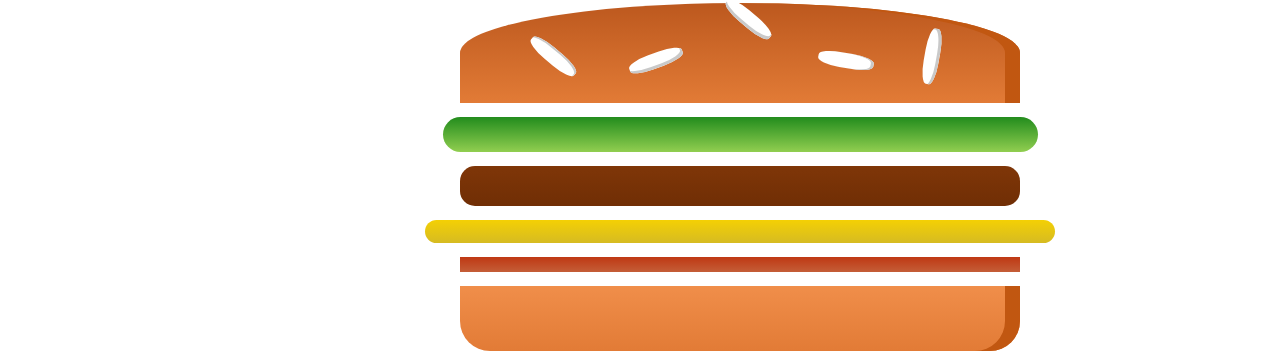
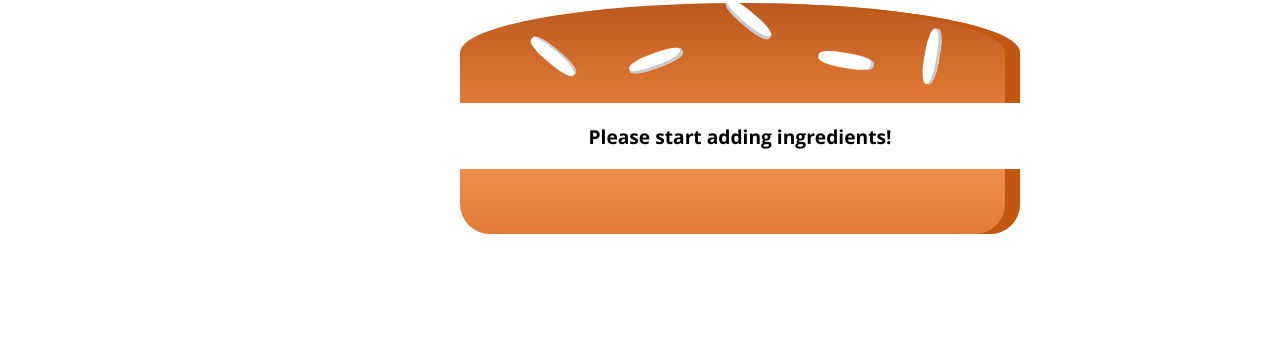
Before and after one commit to luigilangella/burger_builder, a React (Create React App) app: page /checkout in a window 1280 px wide. Shown: the part 147-500 px from the top of the page. Built offline with nearby package versions, Linux system fonts and the light colour scheme.

Commit message:
Add routing to contactData page

```diff
--- a/src/App.js
+++ b/src/App.js
@@ -5,7 +5,6 @@
 import Checkout from "./containers/Checkout/Checkout";
 
 class App extends Component {
-  state = {};
   render() {
     return (
       <div>
--- a/src/components/Order/CheckoutSummary.js
+++ b/src/components/Order/CheckoutSummary.js
@@ -9,10 +9,10 @@
       <div style={{ width: "100%", margin: "auto" }}>
         <Burger ingredients={props.ingredients} />
       </div>
-      <Button btnType="Danger" clicked>
+      <Button btnType="Danger" clicked={props.checkoutCanceled}>
         CANCEL
       </Button>
-      <Button btnType="Success" clicked>
+      <Button btnType="Success" clicked={props.checkoutContinued}>
         CONTINUE
       </Button>
     </div>
--- a/src/containers/BurgerBuilder/BurgerBuider.js
+++ b/src/containers/BurgerBuilder/BurgerBuider.js
@@ -106,7 +106,19 @@
     //     .catch((error) => {
     //       this.setState({ loading: false, purchasing: false });
     //     });
-    this.props.history.push("/checkout");
+    const queryParams = [];
+    for (let i in this.state.ingredients) {
+      queryParams.push(
+        encodeURIComponent(i) +
+          "=" +
+          encodeURIComponent(this.state.ingredients[i])
+      );
+    }
+    const queryString = queryParams.join("&");
+    this.props.history.push({
+      pathname: "/checkout",
+      search: "?" + queryString,
+    });
   };
   render() {
     const disabledInfo = {
--- a/src/containers/Checkout/Checkout.js
+++ b/src/containers/Checkout/Checkout.js
@@ -1,5 +1,7 @@
 import React, { Component } from "react";
+import { Route } from "react-router-dom";
 import CheckoutSummary from "../../components/Order/CheckoutSummary";
+import ContactData from "./ContactData/ContactData";
 
 class Checkout extends Component {
   state = {
@@ -10,10 +12,38 @@
       bacon: 1,
     },
   };
+
+  componentDidMount() {
+    const query = new URLSearchParams(this.props.location.search);
+    const ingredients = {};
+    for (let param of query.entries()) {
+      //{['salad', '1']
+      ingredients[param[0]] = +param[1];
+    }
+    this.setState({ ingredients: ingredients });
+  }
+
+  checkoutCanceledHandler = () => {
+    this.props.history.goBack();
+  };
+
+  checkoutContinuedHandler = () => {
+    console.log("Ive been called");
+    this.props.history.replace("/checkout/contact-data");
+  };
+
   render() {
     return (
       <div>
-        <CheckoutSummary ingredients={this.state.ingredients} />
+        <CheckoutSummary
+          ingredients={this.state.ingredients}
+          checkoutCanceled={this.checkoutCanceledHandler}
+          checkoutContinued={this.checkoutContinuedHandler}
+        />
+        <Route
+          path={this.props.match.path + "/contact-data"}
+          component={ContactData}
+        />
       </div>
     );
   }
--- /dev/null
+++ b/src/containers/Checkout/ContactData/ContactData.js
@@ -0,0 +1,31 @@
+import React, { Component } from "react";
+import Button from "../../../components/UI/Button/Button";
+import classes from "../ContactData/ContactData.module.css";
+
+class ContactData extends Component {
+  state = {
+    name: "",
+    email: "",
+    address: {
+      street: "",
+      postalCode: "",
+    },
+  };
+
+  render() {
+    return (
+      <div className={classes.ContactData}>
+        <h4>Enter your Contact Data</h4>
+        <form>
+          <input type="text" name="name" placeholder="Your Name" />
+          <input type="email" name="email" placeholder="Your Mail" />
+          <input type="text" name="Street" placeholder="Street" />
+          <input type="text" name="postal" placeholder="POstal Code" />
+          <Button btnType="Success">ORDER</Button>
+        </form>
+      </div>
+    );
+  }
+}
+
+export default ContactData;
--- /dev/null
+++ b/src/containers/Checkout/ContactData/ContactData.module.css
@@ -0,0 +1,11 @@
+.ContactData {
+  margin: 20px auto;
+  width: 80%;
+  text-align: center;
+}
+
+@media (min-width: 600px) {
+  .ContactData {
+    width: 500px;
+  }
+}
```
Also changed, not shown: 1 other file (tests, documents, lock files or other folders).
